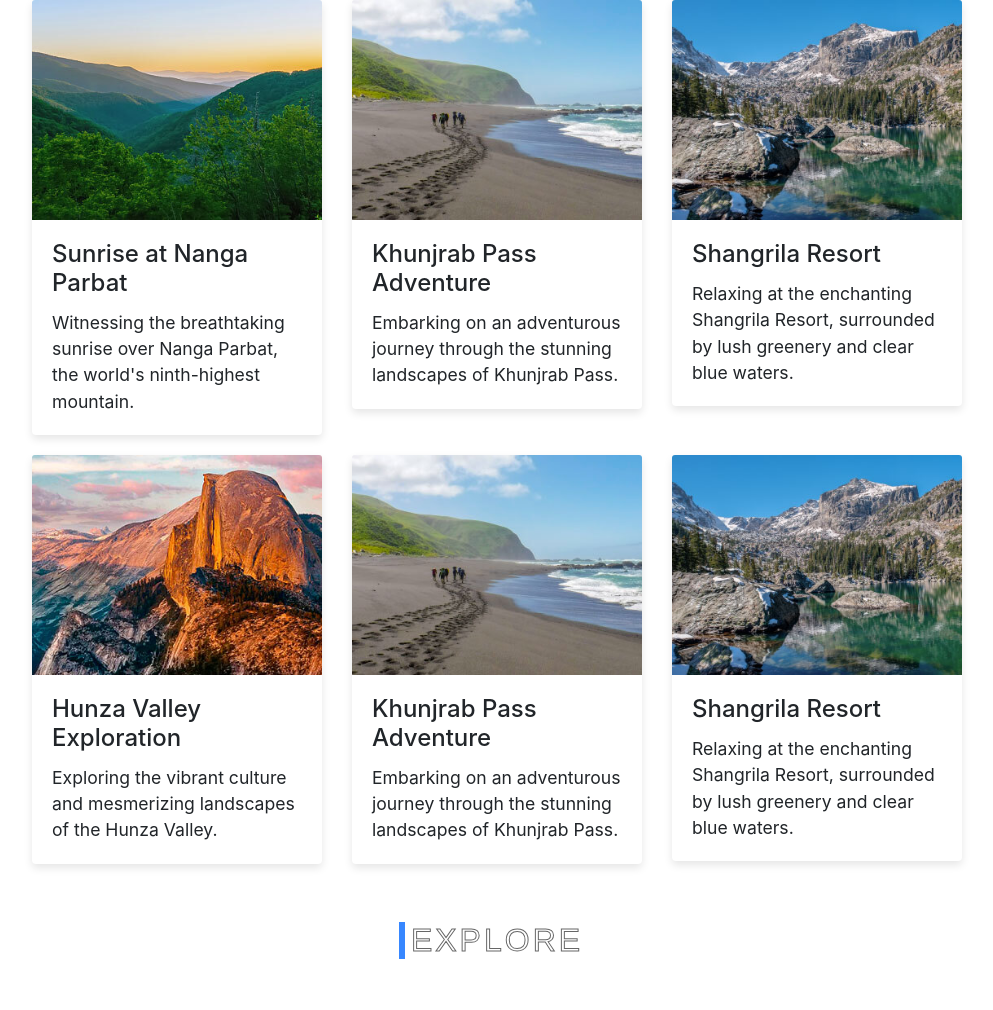
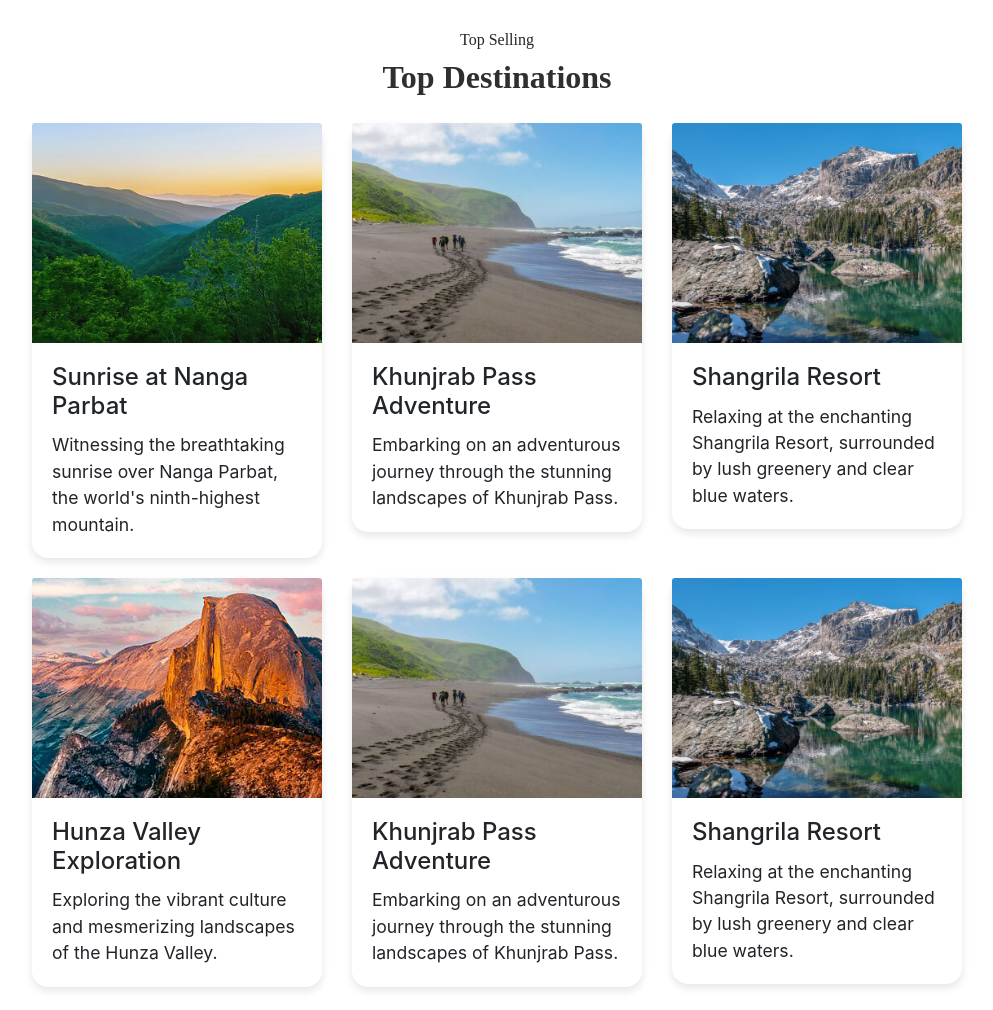
Before and after one commit to MuneerKhalid/Travel_And_Tourism, a plain HTML site: page src/components/hero/hero.html in a window 1280 px wide. Shown: the top 1010 px of the page, without its empty margins (143-1136 px from the left). Before the commit the page ends 959 px from the top, so only its background shows below. Drawn offline with Linux system fonts and the light colour scheme.

Commit message:
some changes

```diff
--- a/src/components/hero/hero.css
+++ b/src/components/hero/hero.css
@@ -45,6 +45,13 @@ body {
   .container {
     max-width: 960px;
 }
+}
+
+.hero_head_text-container{
+  margin-top: 1rem;
+  padding: 1rem;
+  line-height: 1rem;
+  font-family: v;
 }
 
 .row {
@@ -95,7 +102,7 @@ body {
   background-color: #fff;
   background-clip: border-box;
   border: 1px solid rgba(0,0,0,.125);
-  border-radius: 0.25rem;
+  border-radius: 1rem;
   border: none;
   margin-bottom: 20px;
   box-shadow: 0 4px 8px rgba(0, 0, 0, 0.1);
--- a/src/components/hero/hero.html
+++ b/src/components/hero/hero.html
@@ -8,6 +8,10 @@
 </head>
 <body>
   <div class="container">
+    <div class="hero_head_text-container">
+      <p class="text-center">Top Selling</p>
+      <h1 class="text-center" style="color: rgb(47, 47, 47);">Top Destinations</h1>
+    </div>
     <div class="row">
       <div class="col-sm-6 col-md-6  col-lg-4">
         <div class="card">
```
Also changed, not shown: src/components/Footer/Footer.html (added, +13 -0 lines), src/index.html (+2 -5 lines), assets/image.png (added), src/components/Footer/Footer.css (added), src/script.js (renamed from script.js).
